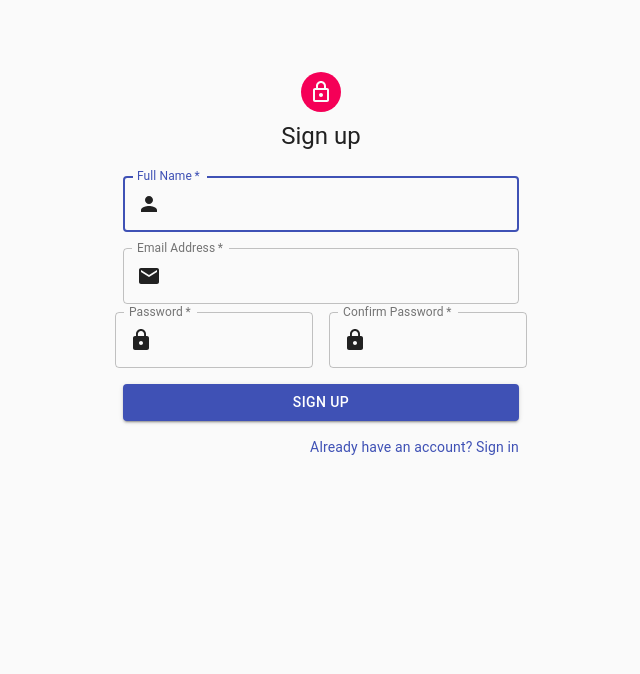
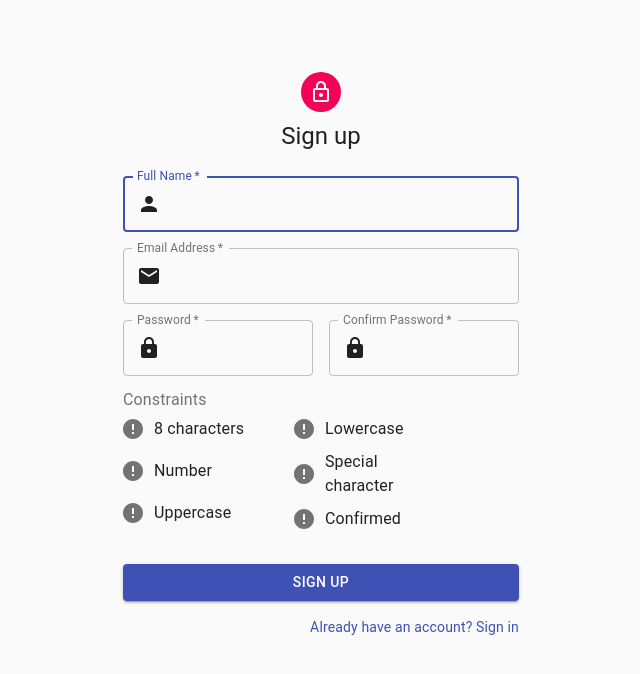
Before and after one commit to my-expenses/web, a React (Create React App) app: page /register in a window 1280 px wide. Shown: the top 674 px of the page, without its empty margins (319-959 px from the left). Built offline with nearby package versions, Linux system fonts and the light colour scheme; no server answers.

Commit message:
Used custom hook for validating the password

```diff
--- a/src/users/register/Register.js
+++ b/src/users/register/Register.js
@@ -10,17 +10,20 @@ import Typography from '@material-ui/core/Typography';
 import Container from '@material-ui/core/Container';
 import styles from "../styling";
 import InputAdornment from "@material-ui/core/InputAdornment";
-import {Person, Email, Lock} from "@material-ui/icons";
+import {Person, Email, Lock, Error} from "@material-ui/icons";
+import FormControlLabel from '@material-ui/core/FormControlLabel';
+import Checkbox from '@material-ui/core/Checkbox';
+import {FormControl, FormGroup, FormLabel} from "@material-ui/core";
 
 
 const Register = (props) => {
   const classes = styles()
   return (
     <Container component="main" maxWidth="xs">
-      <CssBaseline />
+      <CssBaseline/>
       <div className={classes.paper}>
         <Avatar className={classes.avatar}>
-          <LockOutlinedIcon />
+          <LockOutlinedIcon/>
         </Avatar>
         <Typography component="h1" variant="h5">
           Sign up
@@ -43,7 +46,7 @@ const Register = (props) => {
                 InputProps={{
                   startAdornment: (
                     <InputAdornment position="start">
-                      <Person />
+                      <Person/>
                     </InputAdornment>
                   )
                 }}
@@ -65,14 +68,14 @@ const Register = (props) => {
                 InputProps={{
                   startAdornment: (
                     <InputAdornment position="start">
-                      <Email />
+                      <Email/>
                     </InputAdornment>
                   )
                 }}
               />
             </Grid>
-            <Grid container spacing={2}>
-              <Grid item xs={12} sm={6}>
+
+            <Grid item xs={6}>
               <TextField
                 variant="outlined"
                 required
@@ -82,19 +85,17 @@ const Register = (props) => {
                 type="password"
                 id="password"
                 value={props.password}
-                  error={props.passwordError}
-                  helperText={props.passwordTextError}
                 onChange={(e) => props.onPasswordChange(e.target.value)}
                 InputProps={{
                   startAdornment: (
                     <InputAdornment position="start">
-                        <Lock />
+                      <Lock/>
                     </InputAdornment>
                   )
                 }}
               />
             </Grid>
-              <Grid item xs={12} sm={6}>
+            <Grid item xs={6}>
               <TextField
                 variant="outlined"
                 required
@@ -104,20 +105,69 @@ const Register = (props) => {
                 type="password"
                 id="confirmPassword"
                 value={props.confirmPassword}
-                  error={props.confirmPasswordError}
-                  helperText={props.confirmPasswordTextError}
                 onChange={(e) => props.onConfirmPasswordChange(e.target.value)}
                 InputProps={{
                   startAdornment: (
                     <InputAdornment position="start">
-                        <Lock />
+                      <Lock/>
                     </InputAdornment>
                   )
                 }}
               />
             </Grid>
+
+            <Grid item>
+              <FormControl component="fieldset">
+                <FormLabel component="legend">Constraints</FormLabel>
+                <Grid container spacing={2}>
+                  <Grid container direction="column" item xs={6}>
+                    <FormGroup>
+                      <FormControlLabel className={classes.formControlLabel}
+                                        control={<Checkbox icon={<Error/>} className={classes.checkbox}
+                                                           checked={props.validLength}
+                                                           name="length"/>}
+                                        label="8 characters"
+                      />
+                      <FormControlLabel className={classes.formControlLabel}
+                                        control={<Checkbox icon={<Error/>} className={classes.checkbox}
+                                                           checked={props.hasNumber}
+                                                           name="number"/>}
+                                        label="Number"
+                      />
+                      <FormControlLabel className={classes.formControlLabel}
+                                        control={<Checkbox icon={<Error/>} className={classes.checkbox}
+                                                           checked={props.uppercase}
+                                                           name="upper"/>}
+                                        label="Uppercase"
+                      />
+                    </FormGroup>
                   </Grid>
-
+                  <Grid container direction="column" item xs={6}>
+                    <FormGroup>
+                      <FormControlLabel className={classes.formControlLabel}
+                                        control={<Checkbox icon={<Error/>} className={classes.checkbox}
+                                                           checked={props.lowercase}
+                                                           name="lower"/>}
+                                        label="Lowercase"
+                      />
+                      <FormControlLabel className={classes.formControlLabel}
+                                        control={<Checkbox icon={<Error/>} className={classes.checkbox}
+                                                           checked={props.specialChar}
+                                                           name="special"/>}
+                                        label="Special character"
+                      />
+                      <FormControlLabel className={classes.formControlLabel}
+                                        control={<Checkbox icon={<Error/>} className={classes.checkbox}
+                                                           checked={props.match}
+                                                           name="match"/>}
+                                        label="Confirmed"
+                                        color="primary"
+                      />
+                    </FormGroup>
+                  </Grid>
+                </Grid>
+              </FormControl>
+            </Grid>
           </Grid>
           <Button
             type="submit"
@@ -154,6 +204,13 @@ Register.propTypes = {
   confirmPassword: PropTypes.string,
   confirmPasswordError: PropTypes.bool,
   confirmPasswordTextError: PropTypes.string,
+
+  validLength: PropTypes.bool,
+  hasNumber: PropTypes.bool,
+  uppercase: PropTypes.bool,
+  lowercase: PropTypes.bool,
+  specialChar: PropTypes.bool,
+  match: PropTypes.bool,
 }
 
 export default Register;
--- a/src/users/register/RegisterContainer.js
+++ b/src/users/register/RegisterContainer.js
@@ -1,6 +1,7 @@
 import {useState} from "react";
 import Register from "./Register";
 import validator from 'validator';
+import {usePasswordValidation} from "./usePasswordValidation";
 
 const RegisterContainer = () => {
   const [fullName, setFullName] = useState('')
@@ -10,8 +11,12 @@ const RegisterContainer = () => {
 
   const [fullNameError, setFullNameError] = useState('')
   const [emailError, setEmailError] = useState('')
-  const [passwordError, setPasswordError] = useState('')
-  const [confirmPasswordError, setConfirmPasswordError] = useState('')
+
+  const [validLength, hasNumber, upperCase, lowerCase, match, specialChar,] =
+    usePasswordValidation({
+    firstPassword: password,
+    secondPassword: confirmPassword,
+  });
 
 
   const onFullNameChange = (val) => {
@@ -33,24 +38,6 @@ const RegisterContainer = () => {
     setEmail(val)
   }
 
-  const onPasswordChange = (val) => {
-    setPassword(val)
-    if (val === confirmPassword)
-      setConfirmPasswordError('')
-    else
-      setConfirmPasswordError("Passwords doesn't match")
-  }
-
-  const onConfirmPasswordChange = (val) => {
-    setConfirmPassword(val)
-    if (password === val)
-      setConfirmPasswordError('')
-    else
-      setConfirmPasswordError("Passwords doesn't match")
-
-  }
-
-
   return (
     <div>
       <Register
@@ -65,14 +52,17 @@ const RegisterContainer = () => {
         onEmailChange={(value) => onEmailChange(value)}
 
         password={password}
-        passwordError={passwordError.length > 0}
-        passwordTextError={passwordError}
-        onPasswordChange={(value) => onPasswordChange(value)}
+        onPasswordChange={(value) => setPassword(value)}
 
         confirmPassword={confirmPassword}
-        confirmPasswordError={confirmPasswordError.length > 0}
-        confirmPasswordTextError={confirmPasswordError}
-        onConfirmPasswordChange={(value) => onConfirmPasswordChange(value)}
+        onConfirmPasswordChange={(value) => setConfirmPassword(value)}
+
+        validLength={validLength}
+        hasNumber={hasNumber}
+        uppercase={upperCase}
+        lowercase={lowerCase}
+        specialChar={specialChar}
+        match={match}
       />
     </div>
   );
--- /dev/null
+++ b/src/users/register/usePasswordValidation.js
@@ -0,0 +1,23 @@
+import {useEffect, useState} from "react";
+
+export const usePasswordValidation = (
+  {firstPassword = "", secondPassword = ""}) =>
+{
+  const [validLength, setValidLength] = useState(false)
+  const [hasNumber, setHasNumber] = useState(false)
+  const [upperCase, setUpperCase] = useState(false)
+  const [lowerCase, setLowerCase] = useState(false)
+  const [specialChar, setSpecialChar] = useState(false)
+  const [match, setMatch] = useState(false)
+
+  useEffect(() => {
+    setValidLength(firstPassword.length >= 8);
+    setUpperCase(firstPassword.toLowerCase() !== firstPassword);
+    setLowerCase(firstPassword.toUpperCase() !== firstPassword);
+    setHasNumber(/\d/.test(firstPassword));
+    setMatch(firstPassword.length > 0 && (firstPassword === secondPassword));
+    setSpecialChar(/[ `!@#$%^&*()_+\-=\]{};':"\\|,.<>?~]/.test(firstPassword));
+  }, [firstPassword, secondPassword])
+
+  return [validLength, hasNumber, upperCase, lowerCase, match, specialChar]
+}
--- a/src/users/styling.js
+++ b/src/users/styling.js
@@ -18,4 +18,11 @@ export default makeStyles((theme) => ({
   submit: {
     margin: theme.spacing(3, 0, 2),
   },
+  checkbox: {
+    readOnly: true,
+    pointerEvents: "none",
+  },
+  formControlLabel: {
+    cursor: "default",
+  }
 }));
```
Lines whose indentation alone changed are shown as unchanged.
